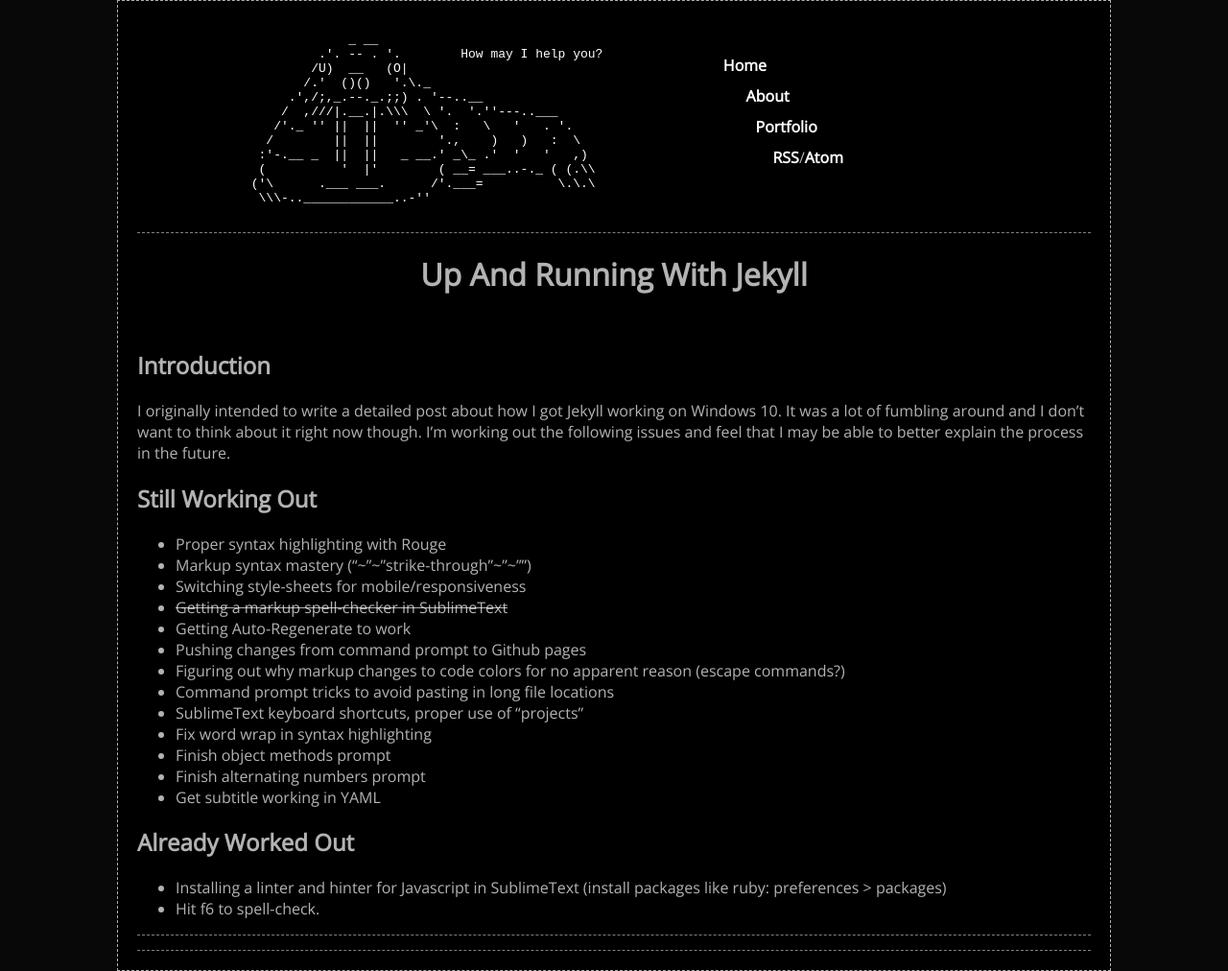
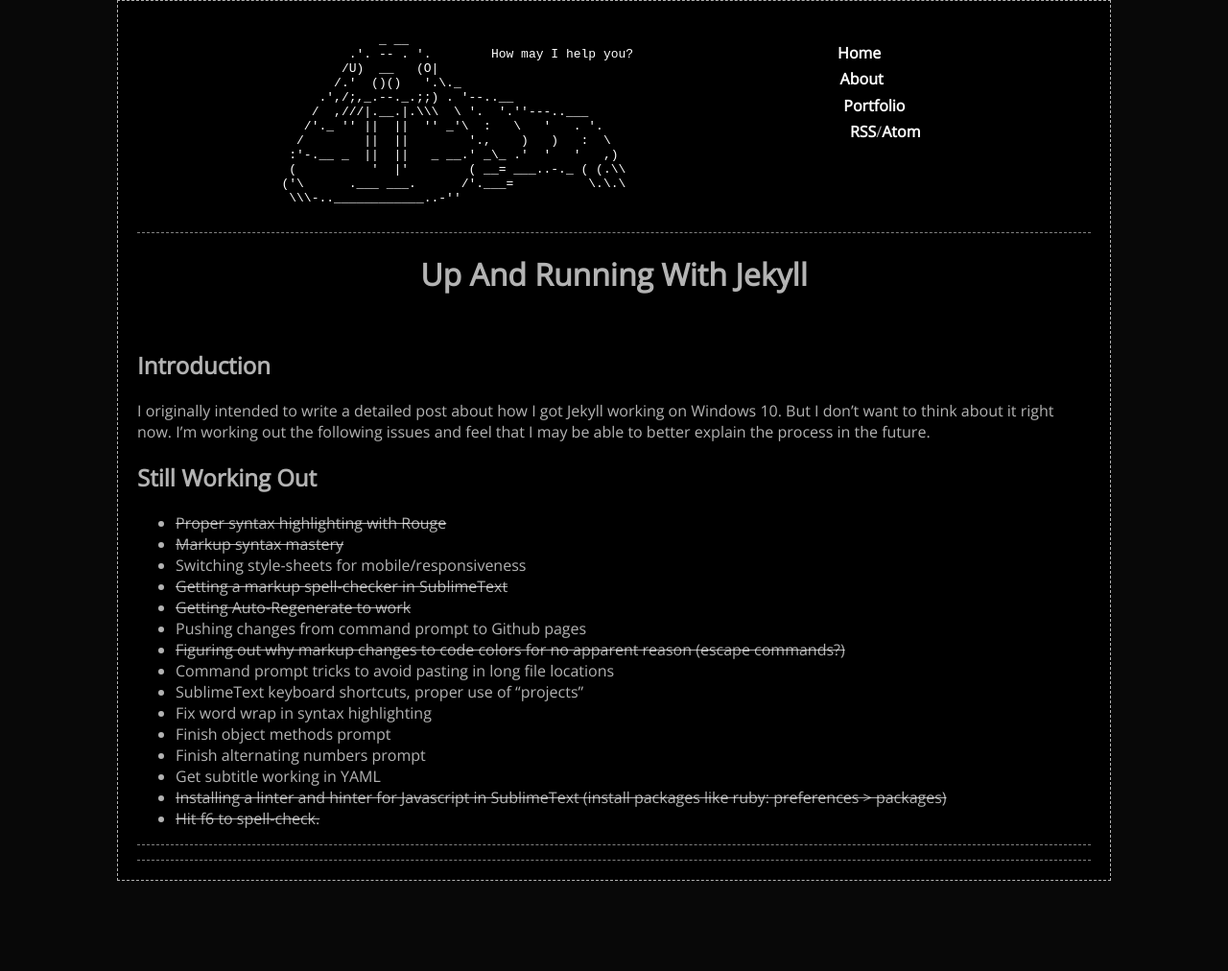
Before and after one commit to glenwperry/glenwperry.github.io, a Jekyll site: the page built from _posts/2016-09-13-up-and-running-with-jekyll.md, in a window 1280 px wide. Shown: the whole page at 96% size. Built offline with Jekyll 4.4.1, drawn with Linux system fonts in a browser that asks for light colours; after the commit the page ends 918 px from its top, so only the background shows below that.

Commit message:
minor header tweaks
minor header tweaks

```diff
--- a/_includes/header.html
+++ b/_includes/header.html
@@ -19,9 +19,9 @@
 <div class=newNav>
 	<ul>
 		<li style="padding-top:10%"><a href="/index.html">Home</a></li>
-		<li style="padding-left:17%; padding-top:5%"><a href="/about.html">About</a></li>
-		<li style="padding-left:22%; padding-top:5%"><a href="/portfolio.html">Portfolio</a></li>
-		<li style="padding-left:31%; padding-top:5%"><a href="{{ site.baseurl }}/rss.xml">RSS</a>/<a href="{{ site.baseurl }}/atom.xml">Atom</a></li>
+		<li style="padding-left:17%; padding-top:7%"><a href="/about.html">About</a></li>
+		<li style="padding-left:22%; padding-top:7%"><a href="/portfolio.html">Portfolio</a></li>
+		<li style="padding-left:31%; padding-top:7%"><a href="{{ site.baseurl }}/rss.xml">RSS</a>/<a href="{{ site.baseurl }}/atom.xml">Atom</a></li>
 	</ul>
 </div>
 </header>
--- a/_posts/2016-09-13-up-and-running-with-jekyll.md
+++ b/_posts/2016-09-13-up-and-running-with-jekyll.md
@@ -8,27 +8,23 @@ tags: "jekyll, ruby, static sites, local server, markdown, rouge"
 
 Introduction
 ------------
-I originally intended to write a detailed post about how I got Jekyll working on Windows 10. It was a lot of fumbling around and I don't want to think about it right now though. I'm working out the following issues and feel that I may be able to better explain the process in the future.
+I originally intended to write a detailed post about how I got Jekyll working on Windows 10. But I don't want to think about it right now. I'm working out the following issues and feel that I may be able to better explain the process in the future.
 
 Still Working Out
 -----------------
 
-- Proper syntax highlighting with Rouge
-- Markup syntax mastery ("~"~"strike-through"~"~"")
+- ~~Proper syntax highlighting with Rouge~~
+- ~~Markup syntax mastery~~
 - Switching style-sheets for mobile/responsiveness
 - ~~Getting a markup spell-checker in SublimeText~~
-- Getting Auto-Regenerate to work
+- ~~Getting Auto-Regenerate to work~~
 - Pushing changes from command prompt to Github pages
-- Figuring out why markup changes to code colors for no apparent reason (escape commands?)
+- ~~Figuring out why markup changes to code colors for no apparent reason (escape commands?)~~
 - Command prompt tricks to avoid pasting in long file locations
 - SublimeText keyboard shortcuts, proper use of "projects"
 - Fix word wrap in syntax highlighting
 - Finish object methods prompt
 - Finish alternating numbers prompt
 - Get subtitle working in YAML
-
-Already Worked Out
-------------------
-
-- Installing a linter and hinter for Javascript in SublimeText (install packages like ruby: preferences > packages)
-- Hit f6 to spell-check.
+- ~~Installing a linter and hinter for Javascript in SublimeText (install packages like ruby: preferences > packages)~~
+- ~~Hit f6 to spell-check.~~
--- a/assets/css/style.css
+++ b/assets/css/style.css
@@ -73,19 +73,18 @@ main header {
     text-align: left;
     width: -moz-min-content;
     color: white;
-    padding-left: 22%;
 }
 
 .walrusDiv {
 	display: inline-block;
+	margin-left: 12%;
 }
 
 .newNav {
 	position:relative;
-	width: 20%;
 	display: inline-block;
-	padding-left: 20%;
 	vertical-align: top;
+	left: 20%;
 }
 
 
```
